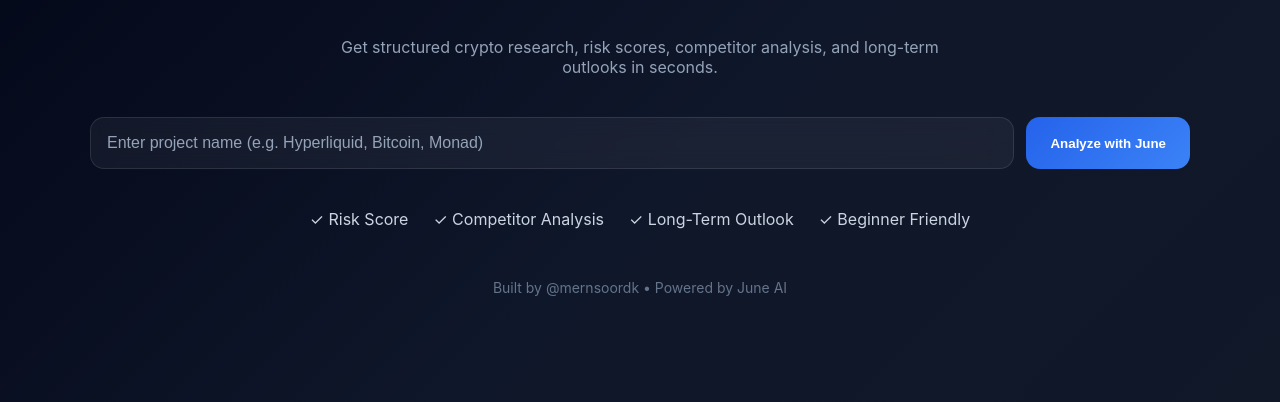
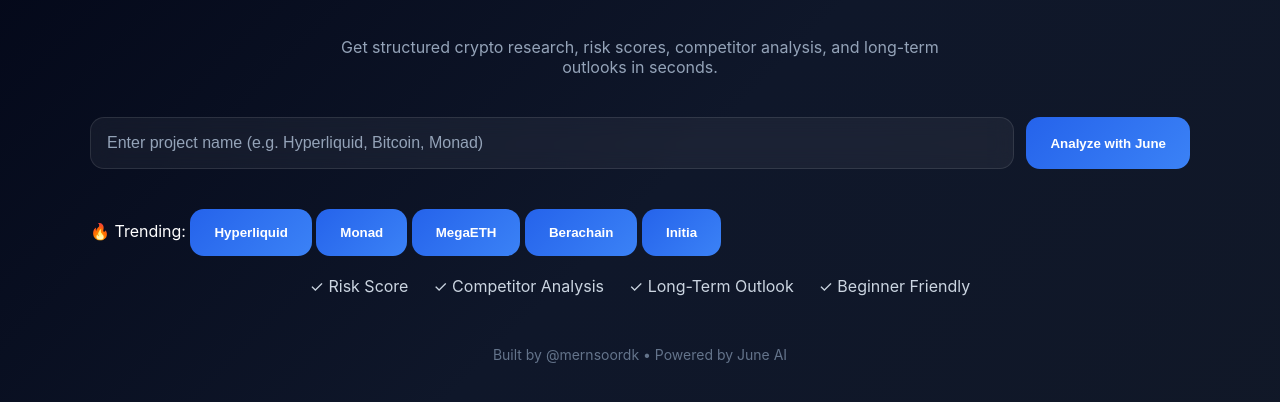
Before and after one commit to Mansoordk/ask-june-before-you-ape, a website: page index.html in a window 1280 px wide. Shown: the part 190-592 px from the top of the page. Drawn offline with Linux system fonts and the light colour scheme.

Commit message:
Add trending section with example buttons

```diff
--- a/index.html
+++ b/index.html
@@ -36,6 +36,16 @@
     </button>
   </div>
 
+  <div class="trending">
+  <span>🔥 Trending:</span>
+
+  <button class="example-btn">Hyperliquid</button>
+  <button class="example-btn">Monad</button>
+  <button class="example-btn">MegaETH</button>
+  <button class="example-btn">Berachain</button>
+  <button class="example-btn">Initia</button>
+</div>
+
   <div class="features">
     <div>✓ Risk Score</div>
     <div>✓ Competitor Analysis</div>
```
